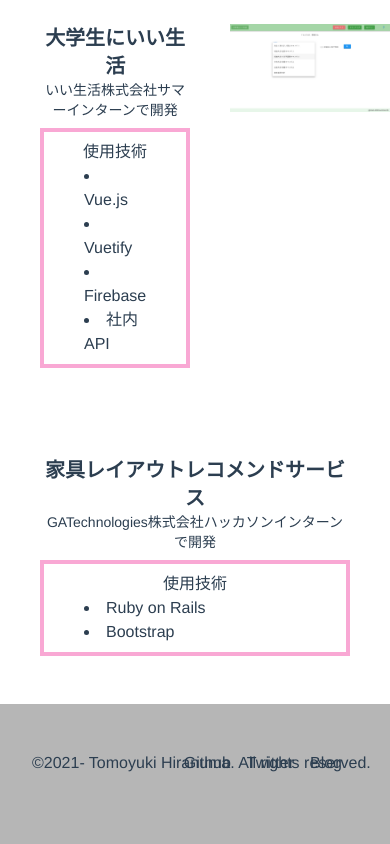
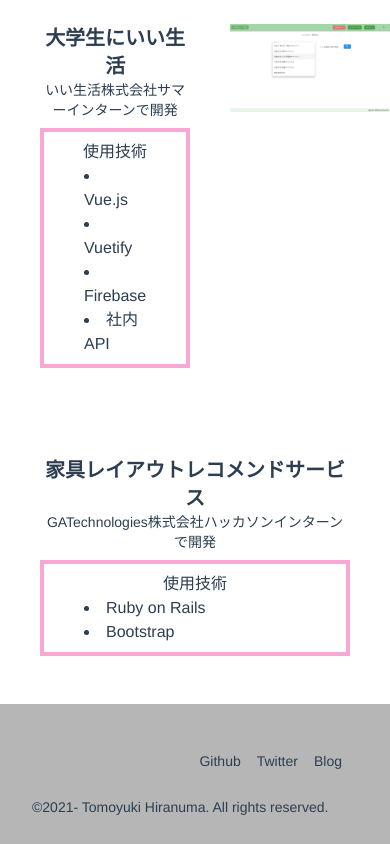
Before and after one commit to tomoyuki-hiranuma/portfolio, a Vue app: page / in a window 390 px wide. Shown: the part 3699-4543 px from the top of the page. Built offline with nearby package versions, Linux system fonts and the light colour scheme.

Commit message:
fix: footer responsive

```diff
--- a/src/components/MyFooter.vue
+++ b/src/components/MyFooter.vue
@@ -1,9 +1,9 @@
 <template>
   <footer class="relative">
-    <p class="float-left absolute top-1/3 left-8">
+    <p class="float-left absolute top-2/3 left-8 text-sm md:text-base">
       &copy;{{ thisYear }}- Tomoyuki Hiranuma. All rights reserved.
     </p>
-    <div class="absolute right-10 top-1/3">
+    <div class="absolute right-10 top-1/3 text-sm md:text-base">
       <a href="https://github.com/tomoyuki-hiranuma" class="m-2">Github</a>
       <a href="https://twitter.com/__N_u_m_a" class="m-2">Twitter</a>
       <a href="https://numa-blog.tokyo/" class="m-2">Blog</a>
```
